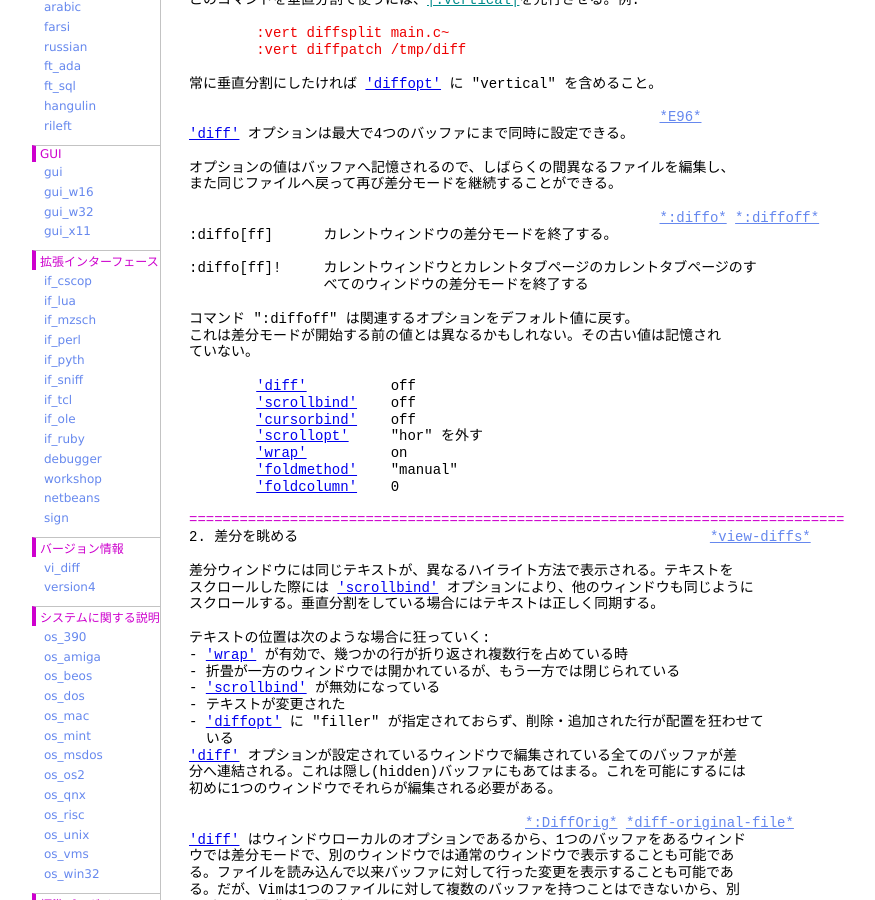
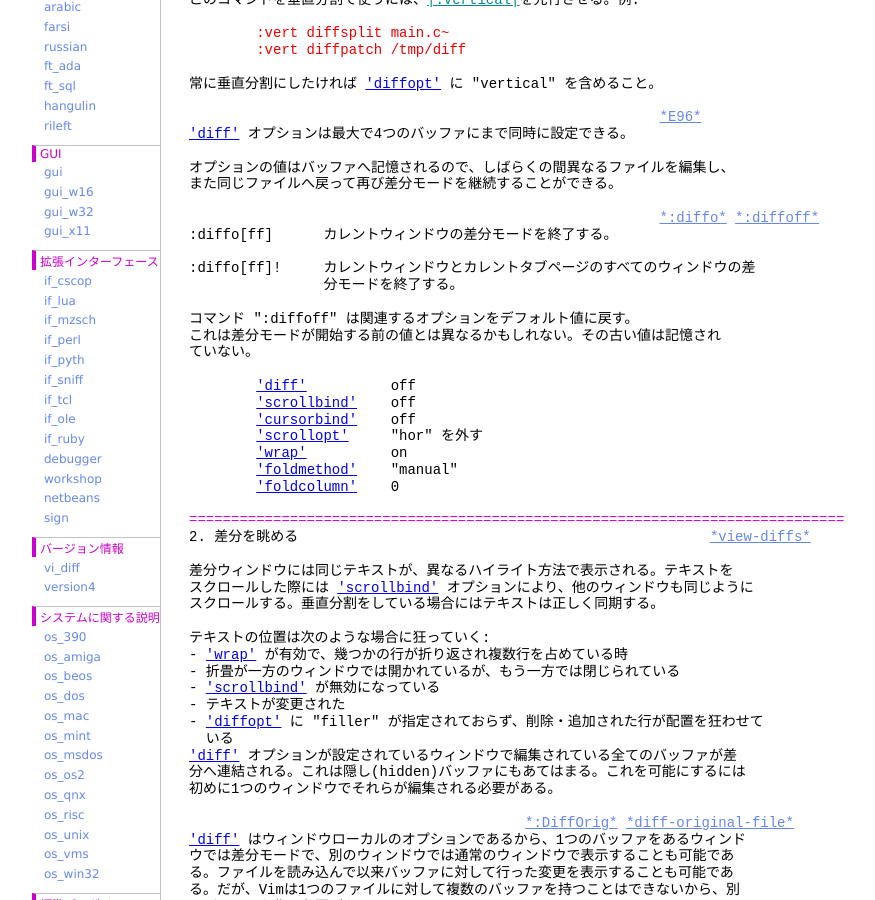
Before and after one commit to vim-jp/vimdoc-ja, a Jekyll site: the page built from diff.html, in a window 1280 px wide and 900 px high, scrolled down 2059 px. Shown: the whole window, without its empty margins (208-1083 px from the left). Built offline with Jekyll 4.4.1, drawn with Linux system fonts in a browser that asks for light colours; nearby versions of some CDN libraries; Markdown is read by kramdown in place of the engine named in the settings; comment, search, counter and statistics services are not loaded.

Commit message:
update html

```diff
--- a/diff.html
+++ b/diff.html
@@ -128,8 +128,8 @@ Vimが各ファイルについてウィンドウを開く時に起こること
 &nbsp;&nbsp;&nbsp;&nbsp;&nbsp;&nbsp;&nbsp;&nbsp;&nbsp;&nbsp;&nbsp;&nbsp;&nbsp;&nbsp;&nbsp;&nbsp;&nbsp;&nbsp;&nbsp;&nbsp;&nbsp;&nbsp;&nbsp;&nbsp;&nbsp;&nbsp;&nbsp;&nbsp;&nbsp;&nbsp;&nbsp;&nbsp;&nbsp;&nbsp;&nbsp;&nbsp;&nbsp;&nbsp;&nbsp;&nbsp;&nbsp;&nbsp;&nbsp;&nbsp;&nbsp;&nbsp;&nbsp;&nbsp;&nbsp;&nbsp;&nbsp;&nbsp;&nbsp;&nbsp;&nbsp;&nbsp;<a class="Constant" href="diff.html#:diffo" name=":diffo">*:diffo*</a>&nbsp;<a class="Constant" href="diff.html#:diffoff" name=":diffoff">*:diffoff*</a><br>
 :diffo[ff]&nbsp;&nbsp;&nbsp;&nbsp;&nbsp;&nbsp;カレントウィンドウの差分モードを終了する。<br>
 <br>
-:diffo[ff]!&nbsp;&nbsp;&nbsp;&nbsp; カレントウィンドウとカレントタブページのカレントタブページのす<br>
-&nbsp;&nbsp;&nbsp;&nbsp;&nbsp;&nbsp;&nbsp;&nbsp;&nbsp;&nbsp;&nbsp;&nbsp;&nbsp;&nbsp;&nbsp;&nbsp;べてのウィンドウの差分モードを終了する<br>
+:diffo[ff]!&nbsp;&nbsp;&nbsp;&nbsp; カレントウィンドウとカレントタブページのすべてのウィンドウの差<br>
+&nbsp;&nbsp;&nbsp;&nbsp;&nbsp;&nbsp;&nbsp;&nbsp;&nbsp;&nbsp;&nbsp;&nbsp;&nbsp;&nbsp;&nbsp;&nbsp;分モードを終了する。<br>
 <br>
 コマンド &quot;:diffoff&quot; は関連するオプションをデフォルト値に戻す。<br>
 これは差分モードが開始する前の値とは異なるかもしれない。その古い値は記憶され<br>
```
